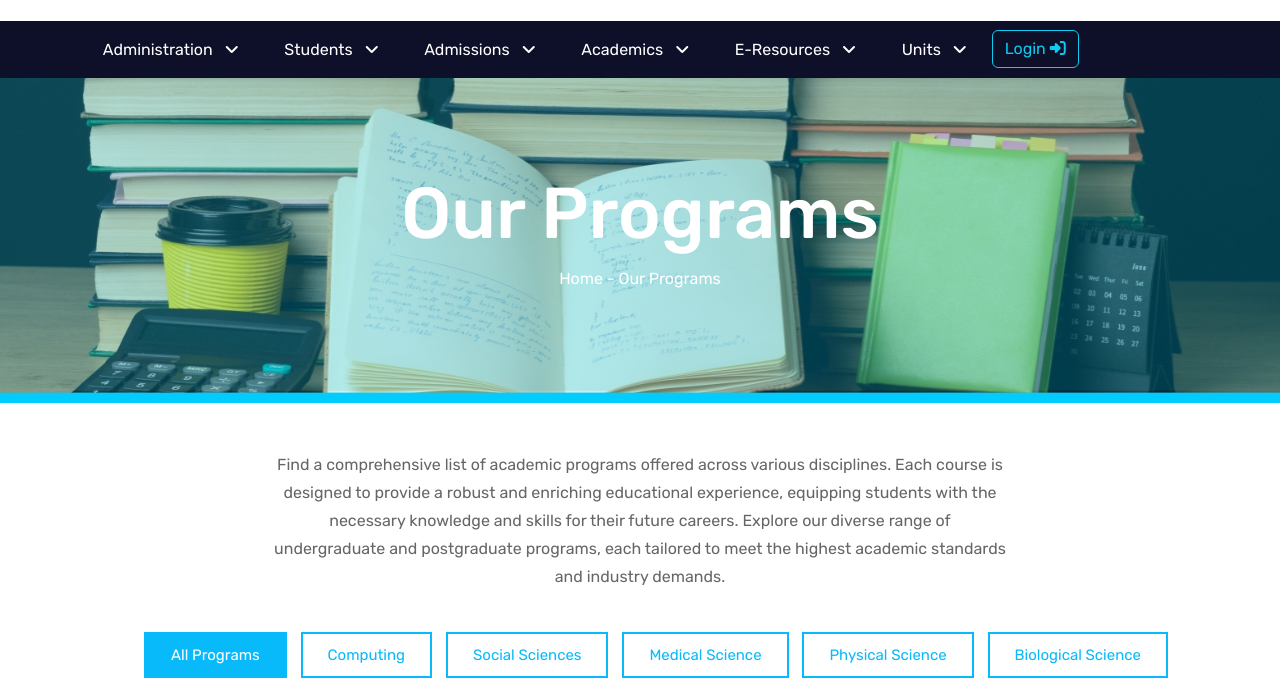
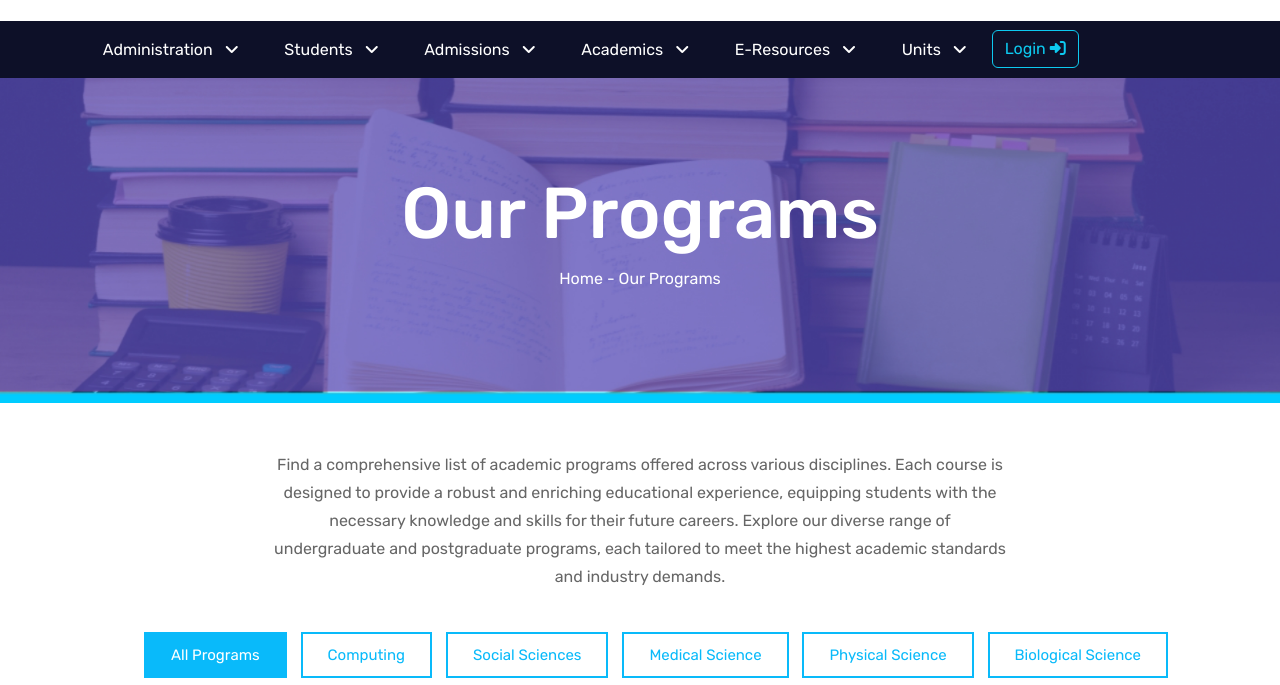
Before and after one commit to Terenceonye/claretian-university, a plain HTML site: page available-courses.html in a window 1280 px wide. Shown: the part 97-782 px from the top of the page. Drawn offline with Linux system fonts and the light colour scheme.

Commit message:
again commit 3

```diff
--- a/available-courses.html
+++ b/available-courses.html
@@ -44,7 +44,7 @@
 
 
     <!-- Start Hero Area -->
-    <section class="hero-section height-470" style="background-image: url(assets/images/courses_hero.jpg)"
+    <section class="hero-section height-470" style="background-image: url(assets/images/programs-blue.jpg)"
         data-aos="fade-up">
         <div class="hero-area">
             <div class="container">
```
Also changed, not shown: assets/images/programs-blue.jpg (added).
